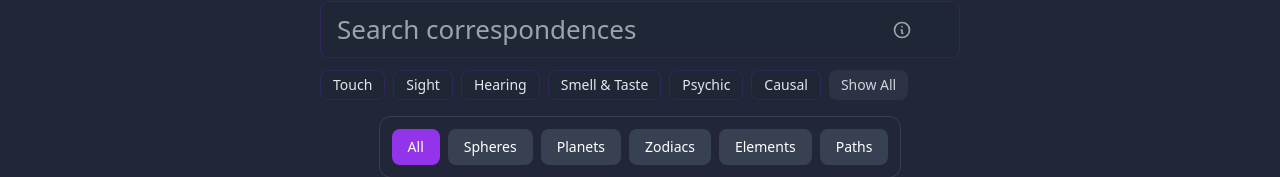
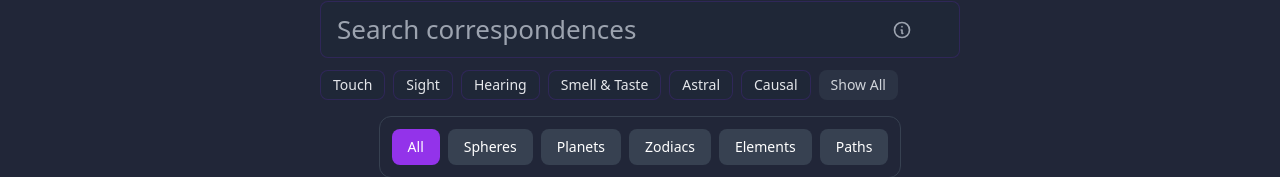
Before and after one commit to adamblvck/open_777, a React (Create React App) app: page / in a window 1280 px wide. Shown: the part 196-373 px from the top of the page. Built offline with nearby package versions, Linux system fonts and the light colour scheme.

Commit message:
Fixed psychic / astral column attribution preset

```diff
--- a/src/components/search/SearchBar.js
+++ b/src/components/search/SearchBar.js
@@ -63,7 +63,7 @@ const SearchBar = ({
 		{ deletable: false, name: 'Sight', query: 'xiv., xv., xvi., xvii., xviii., xx., xix., xxxiv., xxxiii., xxii., xxxv., xxxvi., xxxviii., xlix., clxxxi., clxxv., li., lii., liii., clxxxiii.' },
 		{ deletable: false, name: 'Hearing', query: 'v., clxxxvii.' },
 		{ deletable: false, name: 'Smell & Taste', query: 'xxxix., xlii.' },
-		{ deletable: false, name: 'Psychic', query: 'xlii., xxiii.' },
+		{ deletable: false, name: 'Astral', query: 'xliii., xxiii.' },
 		{ deletable: false, name: 'Causal', query: 'xxiv., xlv.' },
 	];
 
```
